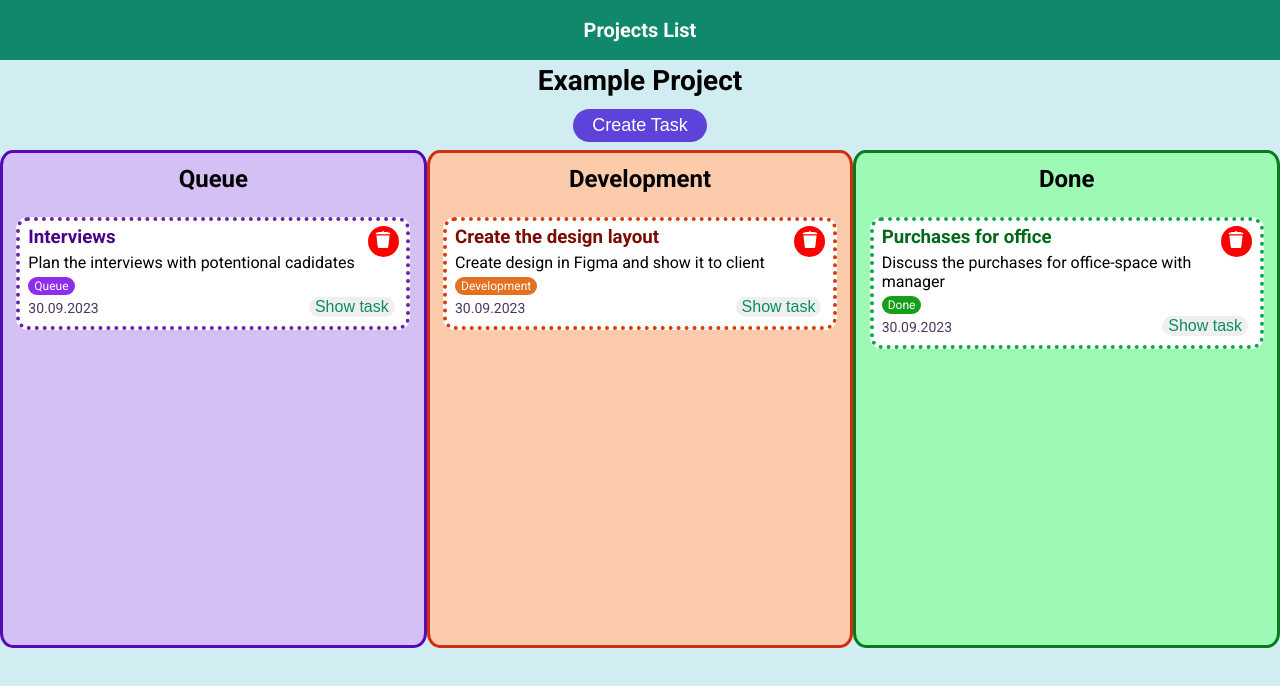
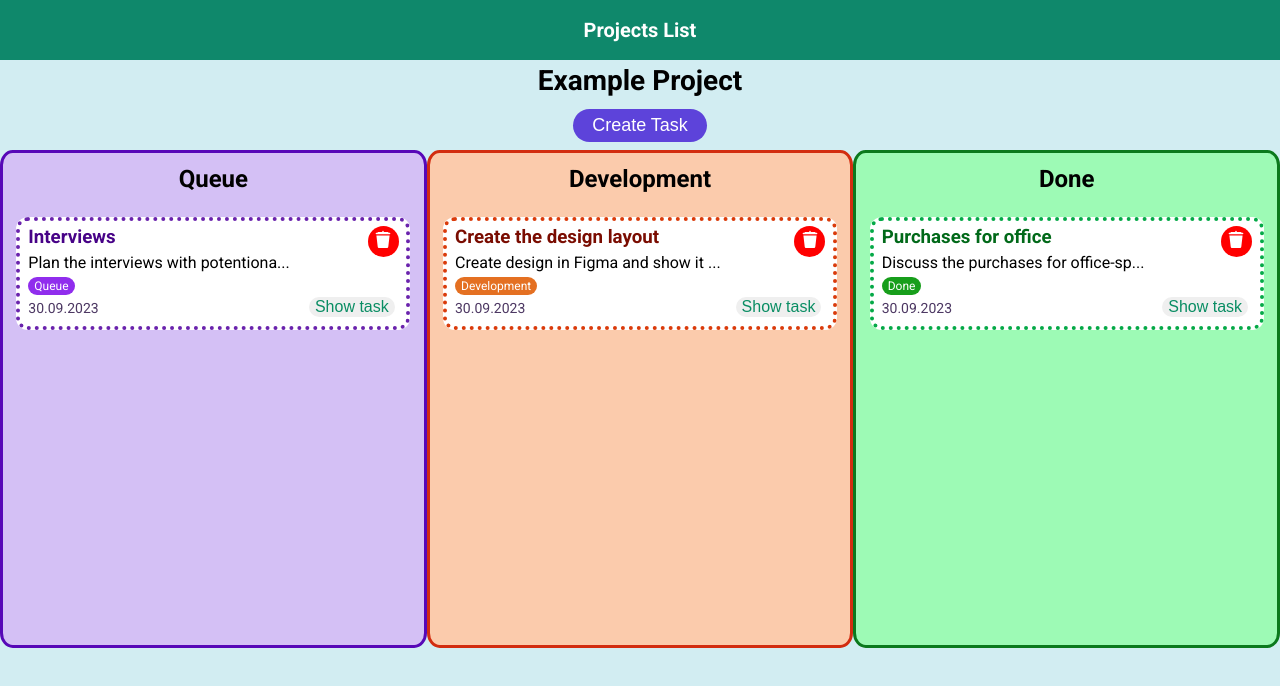
Before and after one commit to Ave-Mari/projects-board, a React (Vite) app: page /projects/142354 in a window 1280 px wide. Shown: the top 686 px of the page. Built offline with nearby package versions, Linux system fonts and the light colour scheme; a web font is replaced by a local one.

Commit message:
make description text shorter

```diff
--- a/src/components/TaskItem/TaskItem.jsx
+++ b/src/components/TaskItem/TaskItem.jsx
@@ -32,6 +32,12 @@ export default function TaskItem({
   };
 
 
+  const descriptionCut = (descriptionString) => {
+    const shortString = descriptionString.slice(0, 35);
+    return `${shortString}...`
+
+  }
+
 
   return (
     <li
@@ -45,7 +51,7 @@ export default function TaskItem({
       ref={drag}
     >
       <h3>{headline}</h3>
-      <p className="description">{description}</p>
+      <p className="description">{descriptionCut(description)}</p>
       <p className="status">{status}</p>
       <p className="date">{date}</p>
       <button className="delete-btn" onClick={deleteItem}>
```
